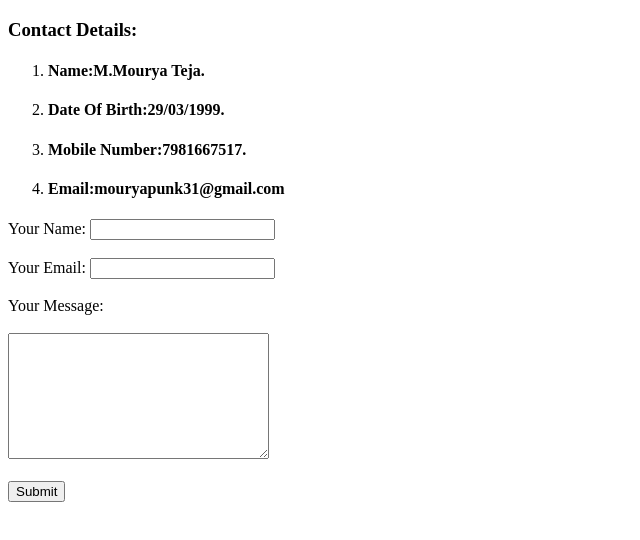
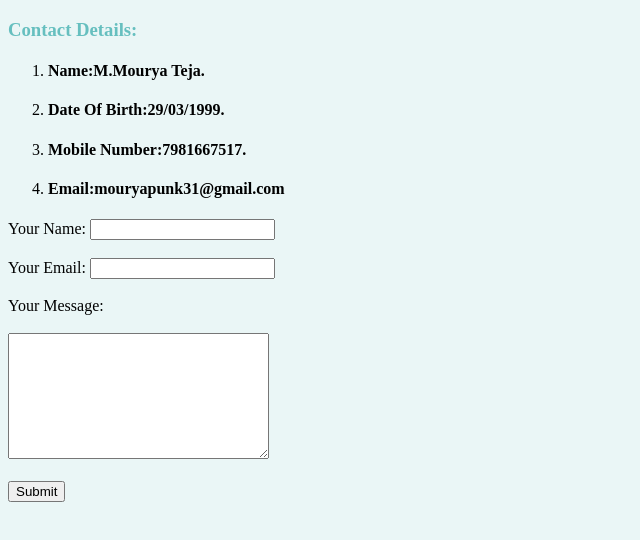
Before and after one commit to mouryateja/mycv, a plain HTML site: page Contact Information.html in a window 1280 px wide. Shown: the whole page, without its empty margins (0-640 px from the left). Drawn offline with Linux system fonts and the light colour scheme.

Commit message:
Update Contact Information.html

```diff
--- a/Contact Information.html
+++ b/Contact Information.html
@@ -3,6 +3,7 @@
   <head>
     <meta charset="utf-8">
     <title></title>
+    <link rel="stylesheet" href="css/styles.css"></link>
   </head>
   <body>
     <h3>Contact Details:</h3>
```
